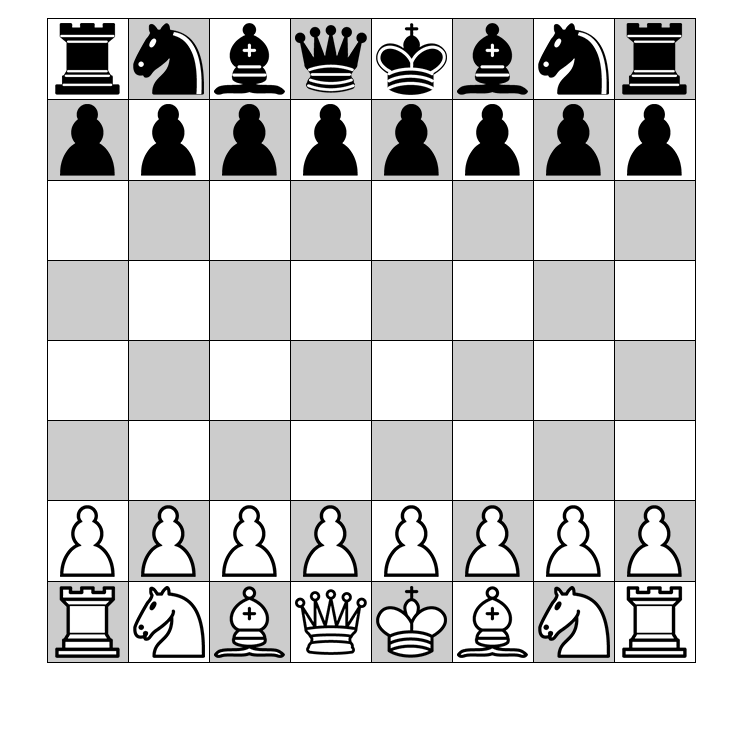
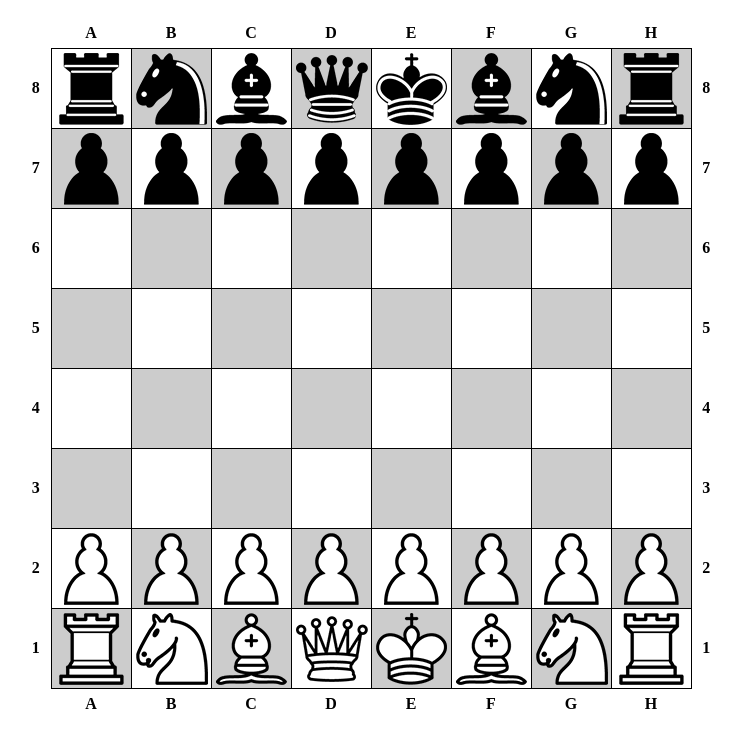
Before and after one commit to markcoatsworth/mrchess, a plain HTML site: page index.html in a window 1280 px wide. Shown: the part 48-796 px from the top of the page, without its empty margins (269-1010 px from the left). Drawn offline with Linux system fonts and the light colour scheme.

Commit message:
Frontend CSS and JS gameplay actions

```diff
--- a/css/mrchess.css
+++ b/css/mrchess.css
@@ -6,45 +6,85 @@ h1 {
     text-align: center;
 }
 
-#board {
+table#board {
     border-collapse: collapse;
     margin: 0 auto;
-    width: 640px;
+    table-layout: fixed;
+    width: 700px;
 }
 
-#board tr td {
+table#board tr td {
     background: #CCC;
     border: 1px solid #000;
     height: 80px;
     padding: 0px;
+    position: relative;
     width: 80px;
 }
 
-#board tr:nth-child(2n-1) td:nth-child(2n-1) {
+table#board tr td div#selected {
+    border: 5px solid #ff0000;
+    height: 70px;
+    left: 0;
+    position: absolute;
+    top: 0;
+    width: 70px;
+    z-index: 3;
+}
+
+table#board tr th.x-label {
+    height: 30px;
+}
+
+table#board tr th.y-label {
+    width: 30px;
+}
+
+table#board tr:nth-child(2n-1) td:nth-child(2n-1) {
     background: #FFF;
 }
 
-#board tr:nth-child(2n) td:nth-child(2n) {
+table#board tr:nth-child(2n) td:nth-child(2n) {
     background: #FFF;
 }
 
 /*** BOARD PIECES ***/
 
-#board a {
+table#board a.piece {
     display: block;
     height: 80px;
+    scroll-padding-left: 0;
+    position: absolute;
+    top: 0;
     width: 80px;
+    z-index: 1;
+}
+table#board a.piece.human {
+    cursor: pointer;
 }
 
-#board a.black.bishop { background-image: url("../images/black-bishop-80.png"); }
-#board a.black.castle { background-image: url("../images/black-castle-80.png"); }
-#board a.black.king { background-image: url("../images/black-king-80.png"); }
-#board a.black.knight { background-image: url("../images/black-knight-80.png"); }
-#board a.black.pawn { background-image: url("../images/black-pawn-80.png"); }
-#board a.black.queen { background-image: url("../images/black-queen-80.png"); }
-#board a.white.bishop { background-image: url("../images/white-bishop-80.png"); }
-#board a.white.castle { background-image: url("../images/white-castle-80.png"); }
-#board a.white.king { background-image: url("../images/white-king-80.png"); }
-#board a.white.knight { background-image: url("../images/white-knight-80.png"); }
-#board a.white.pawn { background-image: url("../images/white-pawn-80.png"); }
-#board a.white.queen { background-image: url("../images/white-queen-80.png"); }
+table#board a.availableMove {
+    background-color: #ff0000;
+    cursor: pointer;
+    display: block;
+    height: 80px;
+    left: 0;
+    opacity: 0.3;
+    position: absolute;
+    top: 0;
+    width: 80px;
+    z-index: 2;
+}
+
+table#board a.black.bishop { background-image: url("../images/black-bishop-80.png"); }
+table#board a.black.castle { background-image: url("../images/black-castle-80.png"); }
+table#board a.black.king { background-image: url("../images/black-king-80.png"); }
+table#board a.black.knight { background-image: url("../images/black-knight-80.png"); }
+table#board a.black.pawn { background-image: url("../images/black-pawn-80.png"); }
+table#board a.black.queen { background-image: url("../images/black-queen-80.png"); }
+table#board a.white.bishop { background-image: url("../images/white-bishop-80.png"); }
+table#board a.white.castle { background-image: url("../images/white-castle-80.png"); }
+table#board a.white.king { background-image: url("../images/white-king-80.png"); }
+table#board a.white.knight { background-image: url("../images/white-knight-80.png"); }
+table#board a.white.pawn { background-image: url("../images/white-pawn-80.png"); }
+table#board a.white.queen { background-image: url("../images/white-queen-80.png"); }
--- a/index.html
+++ b/index.html
@@ -1,16 +1,40 @@
 <html>
     <head>
         <title>MRCHESS</title>
-
         <link rel="stylesheet" href="css/mrchess.css"></link>
-
         <script src="js/jquery-3.5.1.js"></script>
         <script src="js/mrchess.js"></script>
     </head>
     <body>
         <h1>MRCHESS</h1>
         <table id="board">
+            <colgroup>
+                <col style="width: 30px;">
+                <col style="width: 80px;">
+                <col style="width: 80px;">
+                <col style="width: 80px;">
+                <col style="width: 80px;">
+                <col style="width: 80px;">
+                <col style="width: 80px;">
+                <col style="width: 80px;">
+                <col style="width: 80px;">
+                <col style="width: 30px;">
+            </colgroup>
+            <tbody>
                 <tr>
+                    <th class="x-label">&nbsp;</td>
+                    <th class="x-label">A</td>
+                    <th class="x-label">B</td>
+                    <th class="x-label">C</td>
+                    <th class="x-label">D</td>
+                    <th class="x-label">E</td>
+                    <th class="x-label">F</td>
+                    <th class="x-label">G</td>
+                    <th class="x-label">H</td>
+                    <th class="x-label">&nbsp;</td>
+                </tr>
+                <tr>
+                    <th class="y-label">8</th>
                     <td id="A8"></td>
                     <td id="B8"></td>
                     <td id="C8"></td>
@@ -19,8 +43,10 @@
                     <td id="F8"></td>
                     <td id="G8"></td>
                     <td id="H8"></td>
+                    <th class="y-label">8</th>
                 </tr>
                 <tr>
+                    <th class="y-label">7</th>
                     <td id="A7"></td>
                     <td id="B7"></td>
                     <td id="C7"></td>
@@ -29,8 +55,10 @@
                     <td id="F7"></td>
                     <td id="G7"></td>
                     <td id="H7"></td>
+                    <th class="y-label">7</th>
                 </tr>
                 <tr>
+                    <th class="y-label">6</th>
                     <td id="A6"></td>
                     <td id="B6"></td>
                     <td id="C6"></td>
@@ -39,8 +67,10 @@
                     <td id="F6"></td>
                     <td id="G6"></td>
                     <td id="H6"></td>
+                    <th class="y-label">6</th>
                 </tr>
                 <tr>
+                    <th class="y-label">5</th>
                     <td id="A5"></td>
                     <td id="B5"></td>
                     <td id="C5"></td>
@@ -49,8 +79,10 @@
                     <td id="F5"></td>
                     <td id="G5"></td>
                     <td id="H5"></td>
+                    <th class="y-label">5</th>
                 </tr>
                 <tr>
+                    <th class="y-label">4</th>
                     <td id="A4"></td>
                     <td id="B4"></td>
                     <td id="C4"></td>
@@ -59,8 +91,10 @@
                     <td id="F4"></td>
                     <td id="G4"></td>
                     <td id="H4"></td>
+                    <th class="y-label">4</th>
                 </tr>
                 <tr>
+                    <th class="y-label">3</th>
                     <td id="A3"></td>
                     <td id="B3"></td>
                     <td id="C3"></td>
@@ -69,8 +103,10 @@
                     <td id="F3"></td>
                     <td id="G3"></td>
                     <td id="H3"></td>
+                    <th class="y-label">3</th>
                 </tr>
                 <tr>
+                    <th class="y-label">2</th>
                     <td id="A2"></td>
                     <td id="B2"></td>
                     <td id="C2"></td>
@@ -79,8 +115,10 @@
                     <td id="F2"></td>
                     <td id="G2"></td>
                     <td id="H2"></td>
+                    <th class="y-label">2</th>
                 </tr>
                 <tr>
+                    <th class="y-label">1</th>
                     <td id="A1"></td>
                     <td id="B1"></td>
                     <td id="C1"></td>
@@ -89,7 +127,21 @@
                     <td id="F1"></td>
                     <td id="G1"></td>
                     <td id="H1"></td>
+                    <th class="y-label">1</th>
                 </tr>
+                <tr>
+                    <th class="x-label">&nbsp;</td>
+                    <th class="x-label">A</td>
+                    <th class="x-label">B</td>
+                    <th class="x-label">C</td>
+                    <th class="x-label">D</td>
+                    <th class="x-label">E</td>
+                    <th class="x-label">F</td>
+                    <th class="x-label">G</td>
+                    <th class="x-label">H</td>
+                    <th class="x-label">&nbsp;</td>
+                </tr>
+            </tbody>
         </table>
     </body>
 </html>
--- a/js/mrchess.js
+++ b/js/mrchess.js
@@ -33,12 +33,30 @@ var positions = {
     "H1": "white castle"
 }
 
+var Game = {
+    humanPlayer: "white",
+    turn: "white"
+}
+
 var Board = {
     init: function() {
         for (var position in positions) {
-            $("table#board td#" + position).html("<a href=\"#\" class=\"piece " + positions[position] + "\"></a>");
+            if (positions[position].indexOf(Game.humanPlayer) >= 0) {
+                $("table#board td#" + position).html("<a class=\"human piece " + positions[position] + "\"></a>");
+            }
+            else {
+                $("table#board td#" + position).html("<a class=\"piece " + positions[position] + "\"></a>");
+            }
         }
         $("a.piece").click(function() {
+            // Only allow clicks on human player pieces
+            if (!($(this).hasClass("human"))) {
+                return;
+            }
+            // Set the selection
+            $("div#selected").remove();
+            $(this).append("<div id=\"selected\"></div>");
+            // Call our backend CGI script to get available moves
             $.ajax({
                 contentType: "application/json; charset=utf-8",
                 data: JSON.stringify({
@@ -50,7 +68,12 @@ var Board = {
                 type: "POST",
                 url: "cgi-bin/mrchess.cgi",
                 success: function(result) {
-                    console.log(result);
+                    // Set available moves
+                    $("a.availableMove").remove();
+                    $.each(result.availableMoves, function(index, position) {
+                        $("td#" + position).append("<a class=\"availableMove\"></a>");
+                    });
+                    Board.setActions();
                 },
                 error: function (xhr, ajaxOptions, thrownError) {
                     console.log(xhr.status);
@@ -58,6 +81,28 @@ var Board = {
                   }
             });
         });
+        Board.setActions();
+    },
+    setActions: function() {
+        $("a.availableMove").click(function() {
+            var new_position = $(this).parent().attr("id");
+            // TODO: There must be a better way to lookup the old position
+            var old_position;
+            $("div#selected").each(function(key, value) {
+                old_position = $(this).parent().parent().attr("id");
+            });
+            var piece = positions[old_position];
+            // Update data structures
+            delete positions[old_position];
+            positions[new_position] = piece;
+            Game.turn = (Game.humanPlayer == "white") ? "black" : "white";
+            // Update HTML board
+            $("table#board td#" + old_position + " a.piece").remove();
+            $("table#board td#" + new_position).html("<a class=\"human piece " + positions[new_position] + "\"></a>");
+            $("div#selected").remove()
+            $("a.availableMove").remove();
+            Board.setActions();
+        })
     }
 }
 
```
Lines whose indentation alone changed are shown as unchanged.
